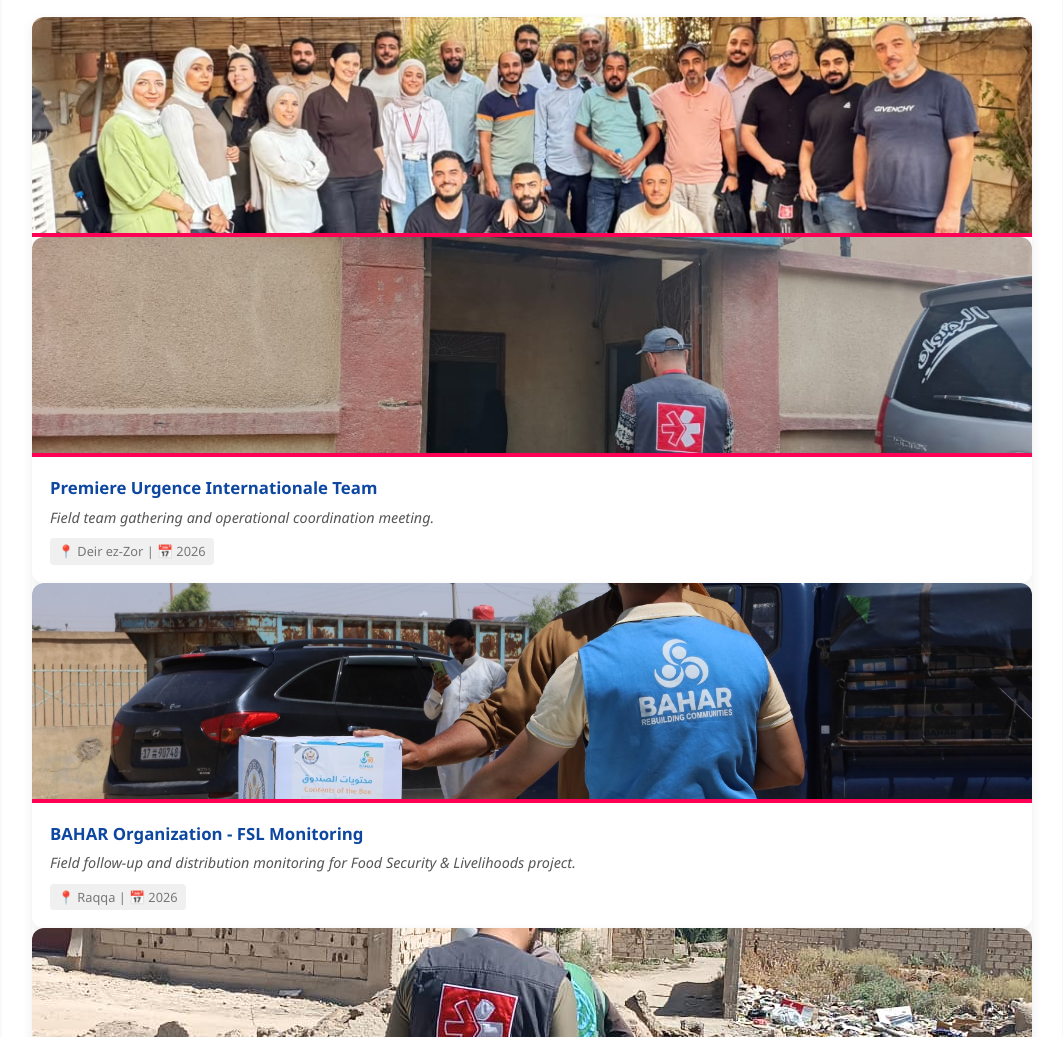
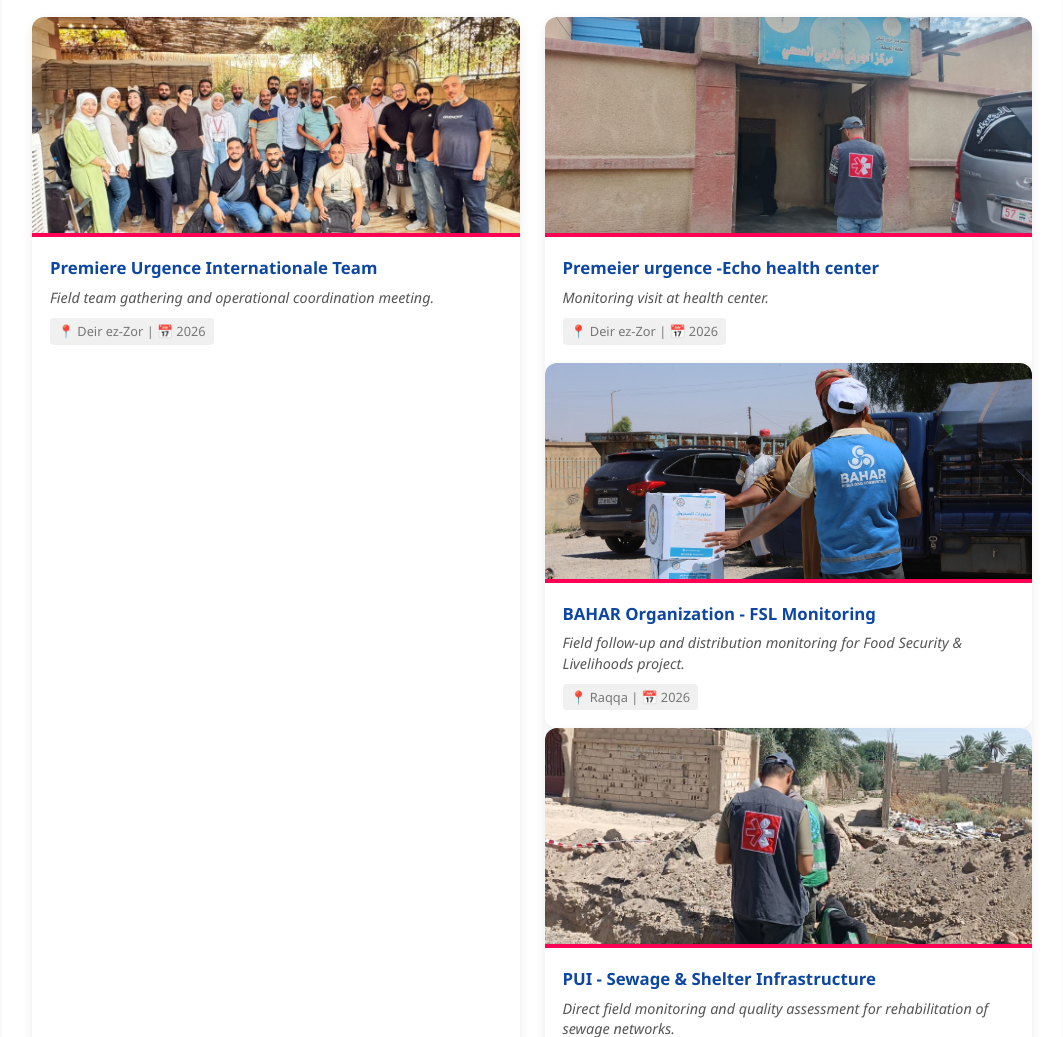
Before and after one commit to hussamhammad618-design/hussamhammad618-design.github.io, a plain HTML site: page index.html in a window 1280 px wide. Shown: the part 3744-4781 px from the top of the page, without its empty margins (108-1171 px from the left). Drawn offline with Linux system fonts and the light colour scheme.

Commit message:
Update index.html

```diff
--- a/index.html
+++ b/index.html
@@ -881,12 +881,6 @@
                         <!-- كود استدعاء الصورة ملون -->
                         <img src="Housam Aldeen Ibrahim Alhamad-PUI Organization Team.jpg" alt="PUI Team Deir ez-Zor" class="gallery-img" style="outline: 2px solid var(--img-highlight);">
                     </div>
-                 <!-- Image 1: Group Image PUI Deir ez-Zor 2026 -->
-                <div class="gallery-card">
-                    <div class="img-container">
-                        <!-- كود استدعاء الصورة ملون -->
-                        <img src="Housam Aldeen ECHO_Health center.jpeg" alt="PUI Team Deir ez-Zor" class="gallery-img" style="outline: 2px solid var(--img-highlight);">
-                    </div>
 
                     <div class="caption-box">
                         <div class="caption-title" >Premiere Urgence Internationale Team</div>
@@ -894,6 +888,24 @@
                         <span class="date-tag">📍 Deir ez-Zor | 📅 2026</span>
                     </div>
                 </div>
+                                 <!-- Image 11: Group Image PUI Deir ez-Zor 2026 -->
+                <div class="gallery-card">
+                    <div class="img-container">
+                        <!-- كود استدعاء الصورة ملون -->
+                        <img src="Housam Aldeen ECHO_Health center.jpeg" alt="PUI Team Deir ez-Zor" class="gallery-img" style="outline: 2px solid var(--img-highlight);">
+                    </div>
+                    <div class="caption-box">
+                        <div class="caption-title" >Premeier urgence -Echo health center</div>
+                         <div class="caption-text" style="font-style: italic;">Monitoring visit at health center.</div>
+                        <span class="date-tag">📍 Deir ez-Zor | 📅 2026</span>
+                    </div>
+
+
+
+
+
+
+
 
                 <!-- Image 2: Bahar Organization Raqqa 2026 (Blue Vest) -->
                 <div class="gallery-card">
```
